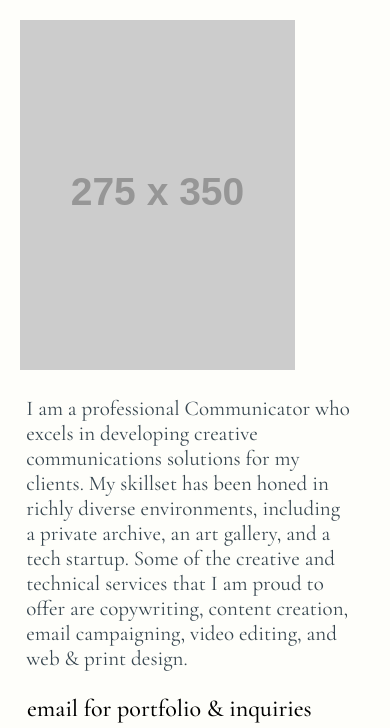
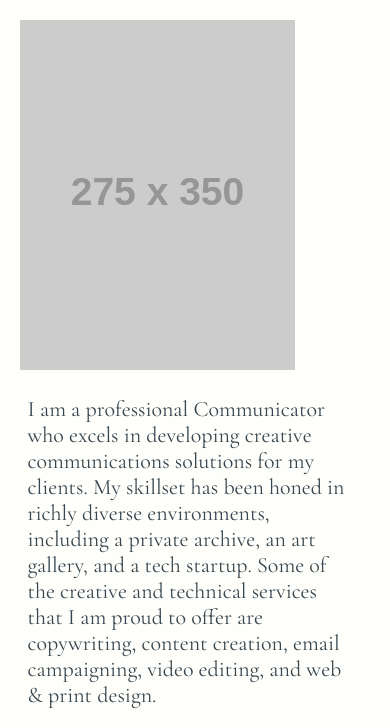
Before and after one commit to IanMFraser/fm-website, a plain HTML site: page index.html in a window 390 px wide. Shown: the part 100-828 px from the top of the page. Drawn offline with nearby package versions, Linux system fonts and the light colour scheme; placeholder pictures from the web are drawn by us.

Commit message:
improved mobile

```diff
--- a/style.css
+++ b/style.css
@@ -23,7 +23,7 @@ h1, a {
 }
 
 p {
-    font-size: 1.05em;
+    font-size: 1.1em;
     font-weight: 400;
     margin: .5em;
     padding: 0 .75em
@@ -36,7 +36,7 @@ p + p {
 a {
     text-decoration: none;
     color: black;
-    font-size: 1.20em;
+    font-size: 1.1em;
     margin: .5em;
 }
 
@@ -69,6 +69,13 @@ a:hover {
     margin: 1.15em .75em;
 }
 
+@media only screen and (min-width: 550px) {
+
+    .main-container {
+        display: flex
+    }
+}
+
 @media only screen and (min-width: 750px) {
     a {
         margin: 0 .25em;
@@ -81,7 +88,6 @@ a:hover {
     }
 
     .main-container {
-        display: flex;
         margin-top: 2em;
         margin-left: 1.75em;
     }
```
